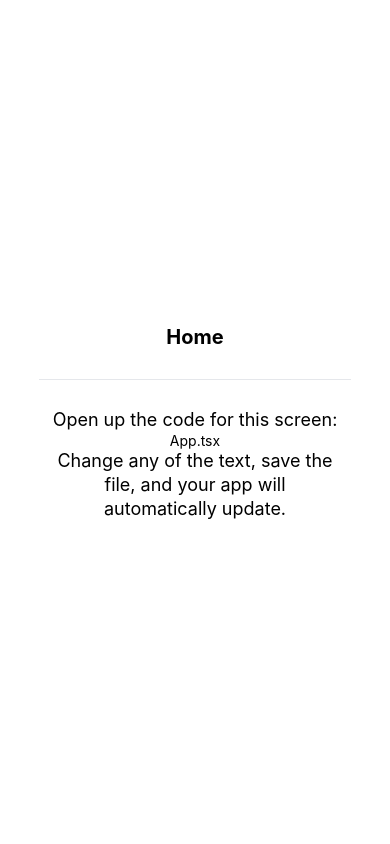
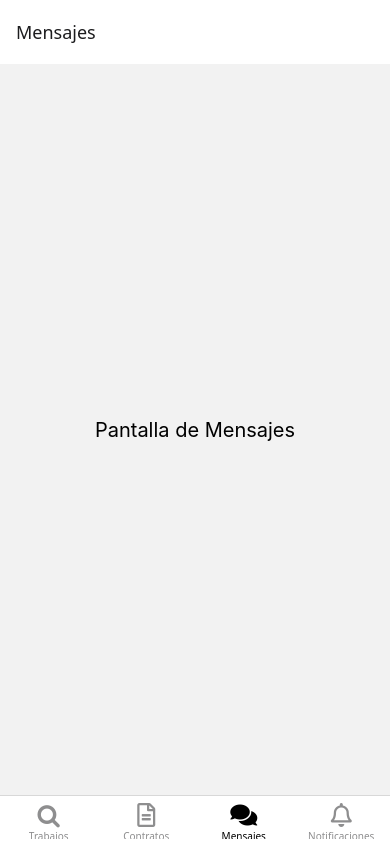
Before and after one commit to LuisCruzA/FlickUp, a React Native app: screen /Mensajes in a window 390 px wide. Built offline with nearby package versions, Linux system fonts and the light colour scheme.

Commit message:
primer commit

```diff
--- a/App.tsx
+++ b/App.tsx
@@ -1,13 +1,16 @@
 import { ScreenContent } from 'components/ScreenContent';
 import { StatusBar } from 'expo-status-bar';
+
+import Navigation from './Navigation';
 
 import './global.css';
 
 export default function App() {
   return (
-    <>
-      <ScreenContent title="Home" path="App.tsx" />
-      <StatusBar style="auto" />
-    </>
+
+  <Navigation />
+
   );
 }
+//<ScreenContent title="Home" path="App.tsx" />
+//    <StatusBar style="auto" />
--- /dev/null
+++ b/Navigation.tsx
@@ -0,0 +1,81 @@
+import React from 'react';
+import AntDesign from '@expo/vector-icons/AntDesign';
+import FontAwesome from '@expo/vector-icons/FontAwesome';
+import { createBottomTabNavigator } from '@react-navigation/bottom-tabs';
+import { NavigationContainer } from '@react-navigation/native';
+import { FontAwesome5 } from '@expo/vector-icons';
+
+
+import Contratos from './Screens/Contratos';
+import Mensajes from './Screens/Mensajes';
+import Trabajos from './Screens/Trabajos';
+
+import Notificaciones from 'Screens/Notificaciones';
+
+const Tab = createBottomTabNavigator();
+
+function MyTabs() {
+  return (
+    <Tab.Navigator
+      initialRouteName="Trabajos"
+      screenOptions={{
+        tabBarActiveTintColor: '#000',
+        headerShadowVisible: false,
+        headerTitleAlign: 'left',
+
+      }}>
+      <Tab.Screen
+        name="Trabajos"
+        component={Trabajos}
+        options={{
+            headerTitle: 'Trabajos',
+          tabBarIcon: ({ color, focused }) => {
+            return <FontAwesome name="search" solid={focused} size={24} color={color} />;
+          },
+       //   headerShown: false,
+        }}
+      />
+      <Tab.Screen
+        name="Contratos"
+        component={Contratos}
+        options={{
+          headerTitle: 'Contratos',
+          tabBarIcon: ({ color, focused }) => {
+            return <FontAwesome5 name="file-alt" solid={focused} size={24} color={color} />;
+          },
+          //headerShown: false,
+        }}
+      />
+      <Tab.Screen
+        name="Mensajes"
+        component={Mensajes}
+        options={{
+          headerTitle: 'Mensajes',
+          tabBarIcon: ({ color, focused }) => {
+            return <FontAwesome5 name="comments" solid={focused} size={24} color={color} />;
+          },
+          //headerShown: false,
+        }}
+      />
+         <Tab.Screen
+        name="Notificaciones"
+        component={Notificaciones}
+        options={{
+          headerTitle: 'Notificaciones',
+          tabBarIcon: ({ focused, color }) => {
+            return <FontAwesome5 name="bell" solid={focused} size={24} color={color} />;
+          },
+          //headerShown: false,
+        }}
+      />
+    </Tab.Navigator>
+  );
+}
+
+export default function Navigation() {
+  return (
+    <NavigationContainer>
+      <MyTabs />
+    </NavigationContainer>
+  );
+}
--- /dev/null
+++ b/Screens/Contratos.tsx
@@ -0,0 +1,12 @@
+import React from 'react';
+import { View, Text } from 'react-native';
+
+export default function Contratos() {
+  return (
+    <View className="flex-1 items-center justify-center bg-white">
+      <Text className="text-xl font-semibold text-green-600">
+        Pantalla de Contratos
+      </Text>
+    </View>
+  );
+}
--- /dev/null
+++ b/Screens/Mensajes.tsx
@@ -0,0 +1,12 @@
+import React from 'react';
+import { View, Text } from 'react-native';
+
+export default function Mensajes() {
+  return (
+    <View className="flex-1 items-center justify-center bg-white">
+      <Text className="text-xl font-semibold text-green-600">
+        Pantalla de Mensajes
+      </Text>
+    </View>
+  );
+}
--- /dev/null
+++ b/Screens/Notificaciones.tsx
@@ -0,0 +1,12 @@
+import React from 'react';
+import { View, Text } from 'react-native';
+
+export default function Notificaciones() {
+  return (
+    <View className="flex-1 items-center justify-center bg-white">
+      <Text className="text-xl font-semibold text-green-600">
+        Pantalla de Notificaciones
+      </Text>
+    </View>
+  );
+}
--- /dev/null
+++ b/Screens/Trabajos.tsx
@@ -0,0 +1,12 @@
+import React from 'react';
+import { View, Text } from 'react-native';
+
+export default function Trabajos() {
+  return (
+    <View className="flex-1 items-center justify-center bg-white">
+      <Text className="text-xl font-semibold text-blue-600">
+        Pantalla de Trabajos
+      </Text>
+    </View>
+  );
+}
--- /dev/null
+++ b/nativewind-env.d.ts
@@ -0,0 +1,3 @@
+/// <reference types="nativewind/types" />
+
+// NOTE: This file should not be edited and should be committed with your source code. It is generated by NativeWind.
--- a/package.json
+++ b/package.json
@@ -11,6 +11,7 @@
     "web": "expo start --web"
   },
   "dependencies": {
+    "@react-navigation/bottom-tabs": "^7.3.10",
     "expo": "^52.0.46",
     "expo-status-bar": "~2.0.1",
     "nativewind": "latest",
```
Also changed, not shown: 1 other file (tests, documents, lock files or other folders).
